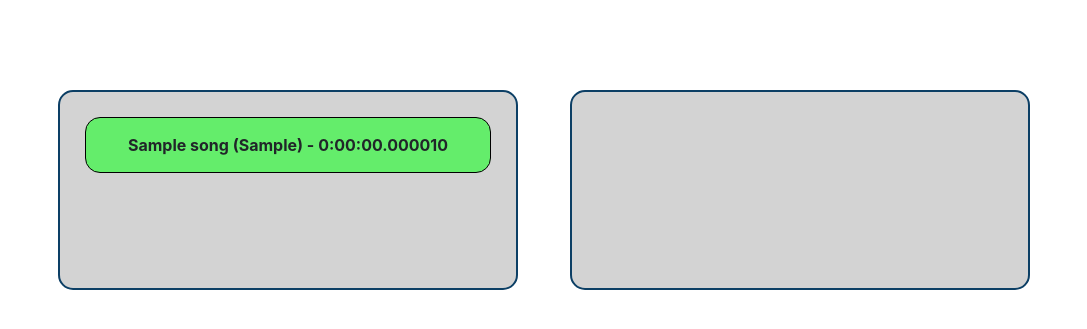
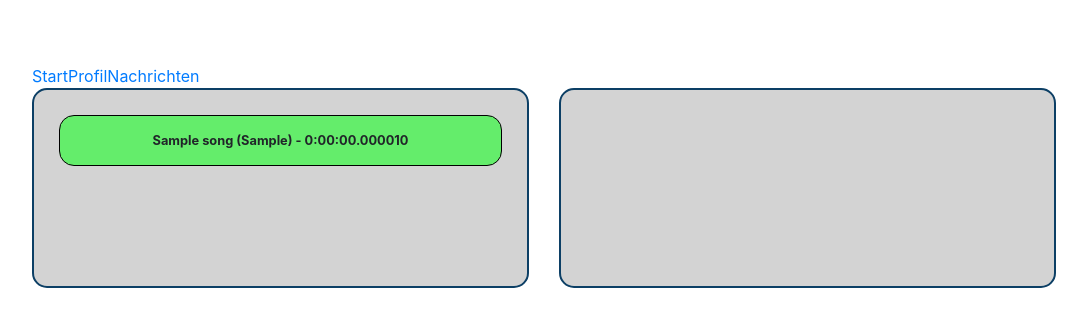
Before and after one commit to TobiasRosskopf/bandmanager, a Django app: page / in a window 1280 px wide. Shown: the top 329 px of the page, without its empty margins (96-1183 px from the left). Run offline with Django 3.2, Linux system fonts and the light colour scheme; tables that the repository leaves empty hold one stand-in row (values such as "Sample post"); some libraries are stand-ins or nearby versions.

Commit message:
Added bootstrap functionality

```diff
--- a/manager/static/manager/style.css
+++ b/manager/static/manager/style.css
@@ -20,12 +20,12 @@
 }
 
 #sortable1, #sortable2 {
-    width: 45%;
+    width: 100%;
     min-height: 200px;
     list-style-type: none;
-    margin: 2.5%;
+    /* margin: 2.5%; */
     padding: 0;
-    float: left;
+    /* float: left; */
     border: 2px solid #0C3F65;
     border-radius: 15px;
     background-color: lightgray;
@@ -36,7 +36,7 @@
     border-radius: 15px;
     margin: 25px;
     padding: 15px;
-    font-size: 1em;
+    font-size: 0.8em;
     font-weight: bold;
     text-align: center;
 }
--- a/manager/templates/manager/base.html
+++ b/manager/templates/manager/base.html
@@ -19,6 +19,11 @@
         <script src="{% static 'manager/script.js' %}"></script>
     </head>
     <body>
+        <ul class="nav nav-pills">
+            <li role="presentation" class="active"><a href="#">Start</a></li>
+            <li role="presentation"><a href="#">Profil</a></li>
+            <li role="presentation"><a href="#">Nachrichten</a></li>
+        </ul>
         {% block content %}
         {% endblock %}
     </body>
--- a/manager/templates/manager/songs.html
+++ b/manager/templates/manager/songs.html
@@ -1,15 +1,20 @@
 {% extends "manager/base.html" %}
 
 {% block content %}
+<div class="row">
+    <div class="col-md-6">
         <ul id="sortable1" class="connectedSortable">
         {% for song in songs_active %}
             <li>{{ song }} - {{ song.duration_mmss }}</li>
         {% endfor %}
         </ul>
-
+    </div>
+    <div class="col-md-6">
         <ul id="sortable2" class="connectedSortable">
         {% for song in songs_not_active %}
             <li>{{ song }} - {{ song.duration_mmss }}</li>
         {% endfor %}
         </ul>
+    </div>
+</div>
 {% endblock %}
```
Lines whose indentation alone changed are shown as unchanged.
